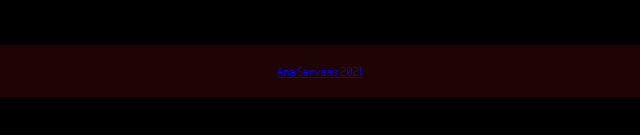
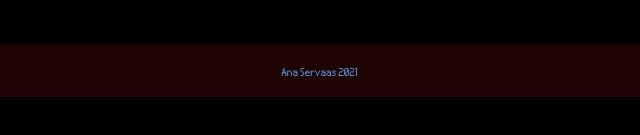
Before and after one commit to anapowa/maze, a plain HTML site: page index.html in a window 1280 px wide. Shown: the part 603-738 px from the top of the page, 320-960 px from the left. Drawn offline with Linux system fonts and the light colour scheme.

Commit message:
Added rules for a tag.

```diff
--- a/maze.css
+++ b/maze.css
@@ -29,9 +29,10 @@ h1 {
     font-size: 3em;
 }
 
-#cursor {
+#cursor, a {
     font-size: 0.9em;
     color: rgb(99, 154, 232);
+    text-decoration: none;
 
 }
 
```
Also changed, not shown: maze.js (line endings or trailing spaces).
